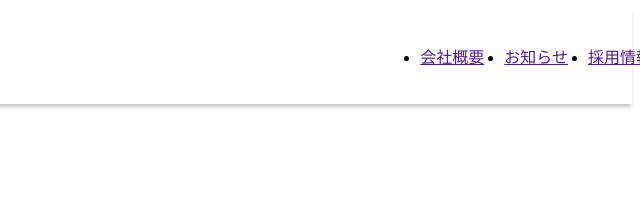
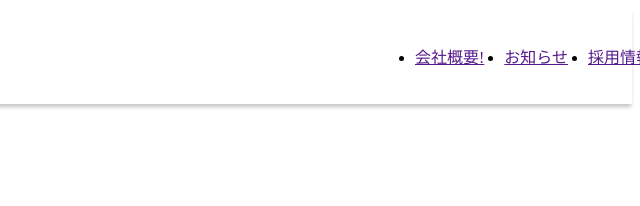
Before and after one commit to yuyu0092/test, a plain HTML site: page index.html in a window 1280 px wide. Shown: the top 206 px of the page, 640-1280 px from the left. Drawn offline with Linux system fonts and the light colour scheme.

Commit message:
branch１farscommitt

```diff
--- a/index.html
+++ b/index.html
@@ -8,7 +8,7 @@
             <div class="header__menu">
                 <ul class="menu__list">
                     <li class="menu__item">
-                    <a class="menu__link" href="">会社概要</a>
+                    <a class="menu__link" href="">会社概要!</a>
                     </li>
                     <li class="menu__item">
                     <a class="menu__link" href="">お知らせ</a>
```
